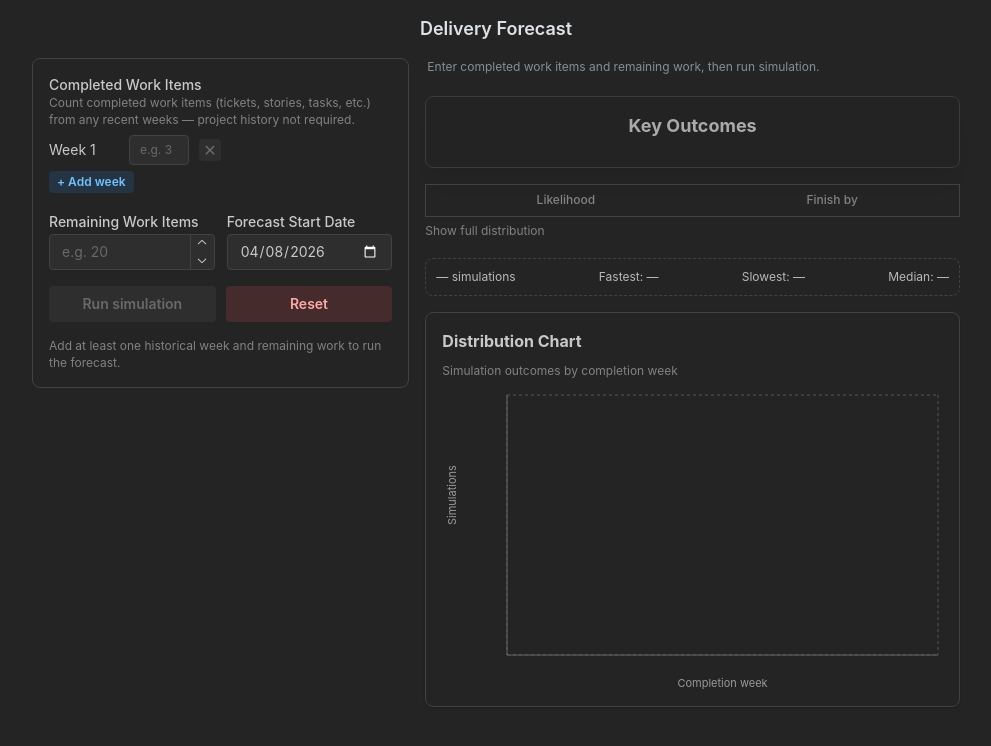
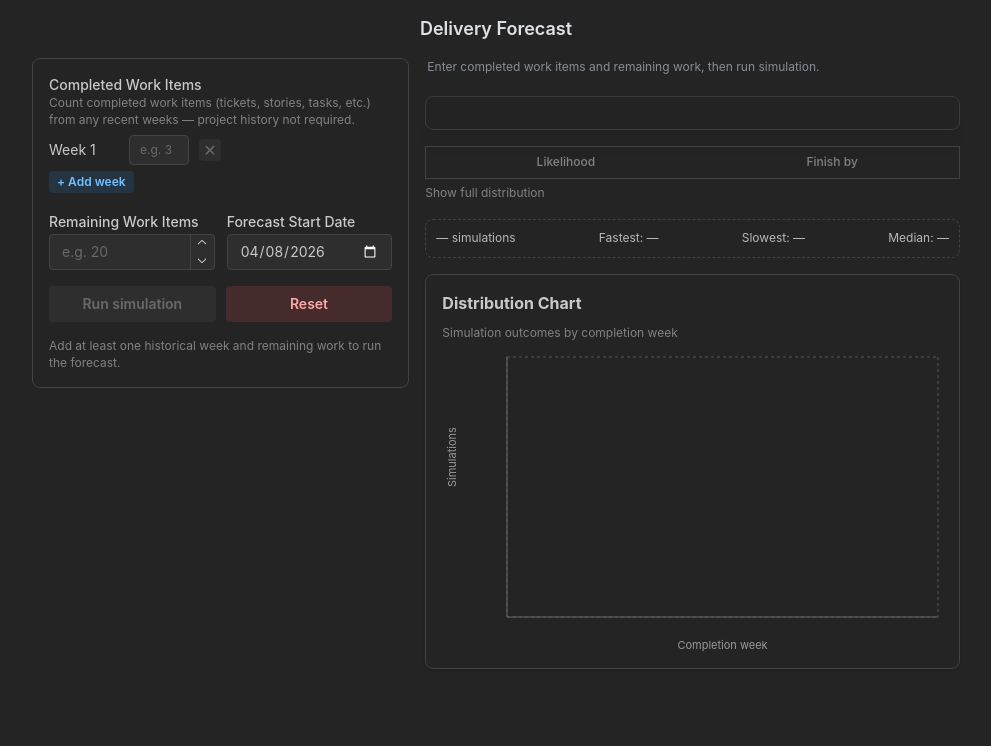
Before and after one commit to ZakLaughton/monte-carlo-forecaster, a React (Vite) app: page / in a window 1280 px wide. Shown: the top 746 px of the page, without its empty margins (144-1135 px from the left). Built offline with nearby package versions, Linux system fonts and the light colour scheme.

Commit message:
remove redundant heading

```diff
--- a/src/components/KeyOutcomes.tsx
+++ b/src/components/KeyOutcomes.tsx
@@ -1,4 +1,4 @@
-import { Divider, Paper, Stack, Title } from "@mantine/core";
+import { Divider, Paper, Stack } from "@mantine/core";
 import { getTimelinePositions } from "../utils/outcomes";
 import { TimelineTrack } from "./TimelineTrack";
 import { OutcomeSummaryCards } from "./OutcomeSummaryCards";
@@ -25,10 +25,7 @@ export function KeyOutcomes({ data, startDate = "" }: Props) {
         opacity: isEmpty ? 0.82 : 1,
       })}
     >
-      <Title order={4} ta="center" mb="sm">
-        Key Outcomes
-      </Title>
-      {timelinePositions && (
+{timelinePositions && (
         <Stack gap={0}>
           <OutcomeSummaryCards p85={timelinePositions.p85} />
           <Divider my="sm" />
```
